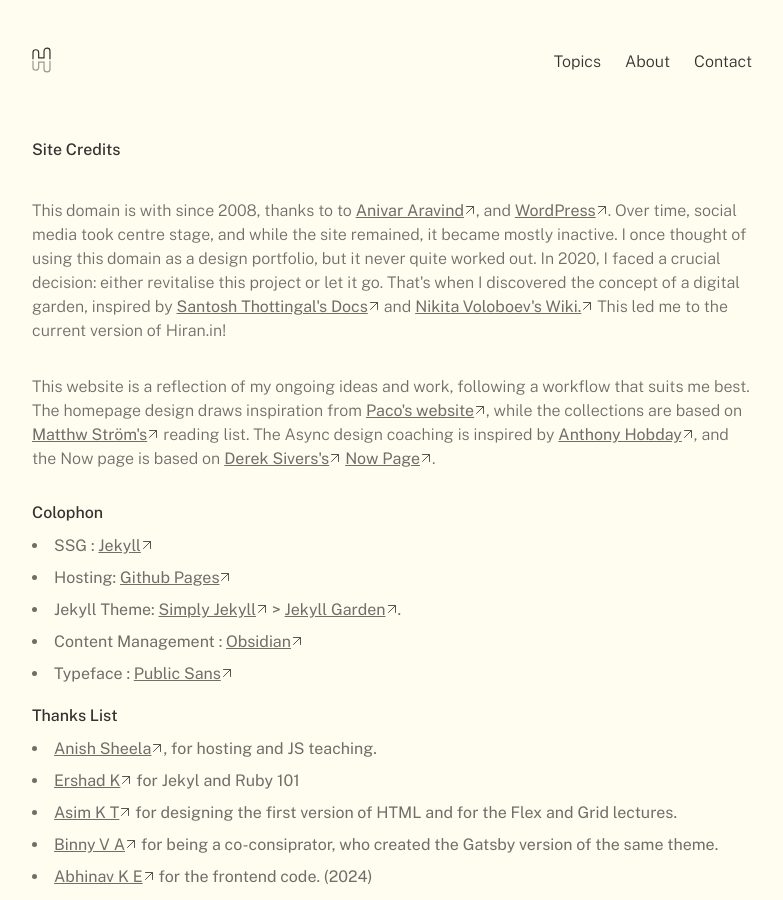
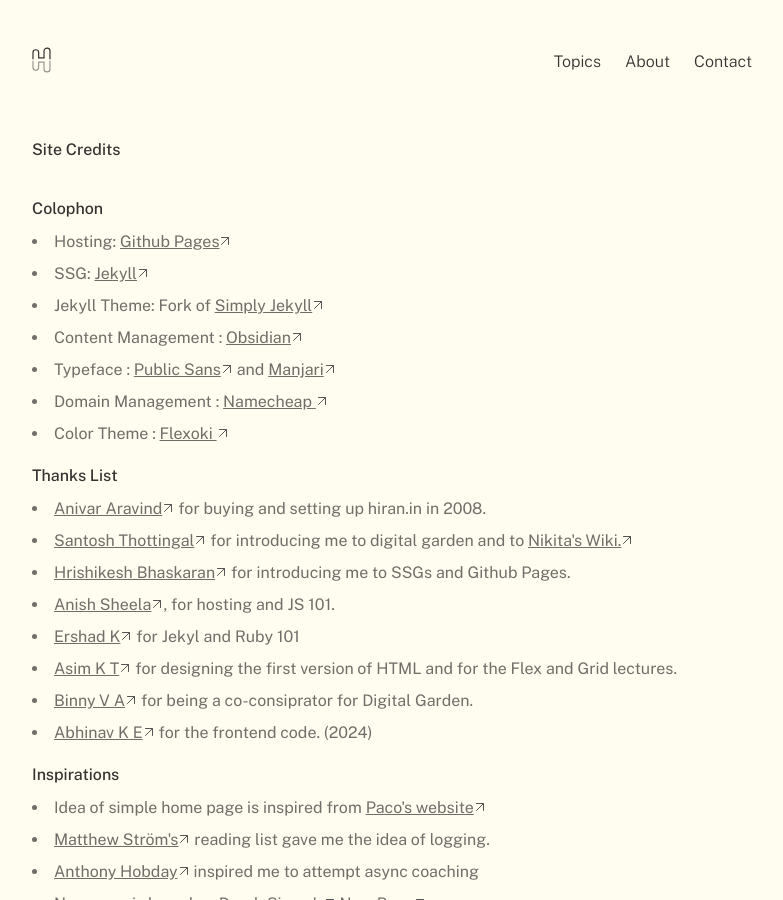
Before and after one commit to hfactor/hiran.in, a Jekyll site: the page built from pages/credits.md, in a window 1280 px wide. Shown: the whole page, without its empty margins (248-1031 px from the left). Built offline with Jekyll 4.4.1, drawn with Linux system fonts in a browser that asks for light colours; some web fonts are replaced; some of the changed text lies outside the part shown.

Commit message:
Minor Content Update

```diff
--- a/pages/credits.md
+++ b/pages/credits.md
@@ -3,20 +3,29 @@
 title: Site Credits
 permalink: /credits
 ---
-This domain is with since 2008, thanks to to <a href="https://twitter.com/anivar">Anivar Aravind</a>, and <a href="https://wordpress.com/">WordPress</a>. Over time, social media took centre stage, and while the site remained, it became mostly inactive. I once thought of using this domain as a design portfolio, but it never quite worked out. In 2020, I faced a crucial decision: either revitalise this project or let it go. That's when I discovered the concept of a digital garden, inspired by <a href="https://docs.thottingal.in/">Santosh Thottingal's Docs</a> and <a href="https://wiki.nikiv.dev/">Nikita Voloboev's Wiki.</a> This led me to the current version of Hiran.in!
-
-This website is a reflection of my ongoing ideas and work, following a workflow that suits me best. The homepage design draws inspiration from <a href="https://paco.me/">Paco's website</a>, while the collections are based on <a href="https://matthewstrom.com/reading">Matthw Ström's</a> reading list. The Async design coaching is inspired by <a href="https://anthonyhobday.com/">Anthony Hobday</a>, and the Now page is based on <a href="https://sive.rs/">Derek Sivers's</a> <a href="https://nownownow.com/about">Now Page</a>.
 
 ### Colophon
-- SSG : <a href="https://wiki.nikiv.dev/">Jekyll</a>
-- Hosting:  <a href="https://github.com/pages">Github Pages</a>
-- Jekyll Theme: <a href="https://github.com/raghudotcc/simply-jekyll">Simply Jekyll</a> > <a href="https://github.com/Jekyll-Garden/jekyll-garden.github.io">Jekyll Garden</a>.
+- Hosting: <a href="https://github.com/pages">Github Pages</a>
+- SSG: <a href="https://jekyllrb.com/docs/continuous-integration/github-actions/">Jekyll</a>
+- Jekyll Theme: Fork of <a href="https://github.com/raghudotcc/simply-jekyll">Simply Jekyll</a>
 - Content Management : <a href="https://obsidian.md/">Obsidian</a>
-- Typeface : <a href="https://fonts.google.com/specimen/Public+Sans/about">Public Sans</a>
+- Typeface : <a href="https://fonts.google.com/specimen/Public+Sans/about">Public Sans</a> and <a href="https://fonts.google.com/specimen/Manjari/about">Manjari</a>
+- Domain Management : <a href="https://www.namecheap.com/"> Namecheap </a>
+- Color Theme : <a href="https://stephango.com/flexoki"> Flexoki </a>
 
 ### Thanks List
-- <a href="https://github.com/anishsheela">Anish Sheela</a>, for hosting and JS teaching.
+- <a href="https://twitter.com/anivar">Anivar Aravind</a> for buying and setting up hiran.in in 2008.
+- <a href="https://docs.thottingal.in/">Santosh Thottingal</a> for introducing me to digital garden and to <a href="https://wiki.nikiv.dev/">Nikita's Wiki.</a>
+- <a href="https://stultus.in/">Hrishikesh Bhaskaran</a> for introducing me to SSGs and Github Pages.
+- <a href="https://github.com/anishsheela">Anish Sheela</a>, for hosting and JS 101.
 - <a href="https://github.com/ershad">Ershad K</a> for Jekyl and Ruby 101
 - <a href="https://www.ktasim.com/">Asim K T</a> for designing the first version of HTML and for the Flex and Grid lectures.
-- <a href="https://notes.binnyva.com/">Binny V A</a> for being a co-consiprator, who created the Gatsby version of the same theme.
+- <a href="https://notes.binnyva.com/">Binny V A</a> for being a co-consiprator for Digital Garden.
 - <a href="https://abhinav-k-e.github.io/">Abhinav K E</a> for the frontend code. (2024)
+
+
+### Inspirations
+- Idea of simple home page is inspired from <a href="https://paco.me/">Paco's website</a>
+- <a href="https://matthewstrom.com/reading">Matthew Ström's</a> reading list gave me the idea of logging.
+- <a href="https://anthonyhobday.com/">Anthony Hobday</a> inspired me to attempt async coaching
+- Now page is based on <a href="https://sive.rs/">Derek Sivers's</a> <a href="https://nownownow.com/about">Now Page</a>.
```
Also changed, not shown: pages/now.md (+1 -1 lines).
